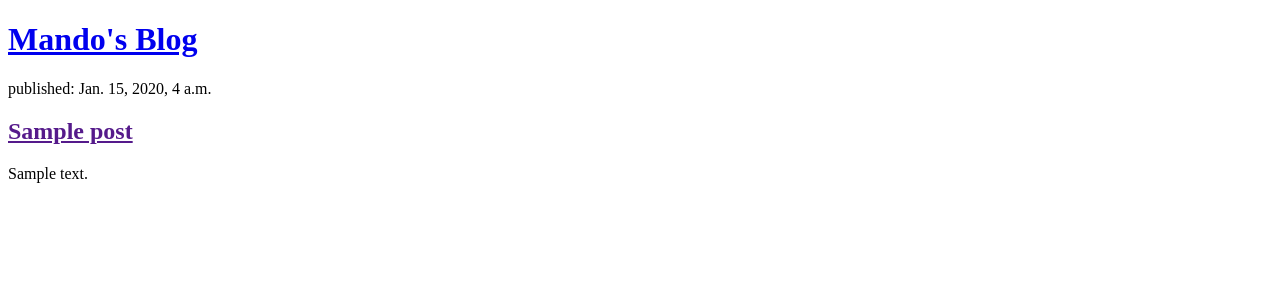
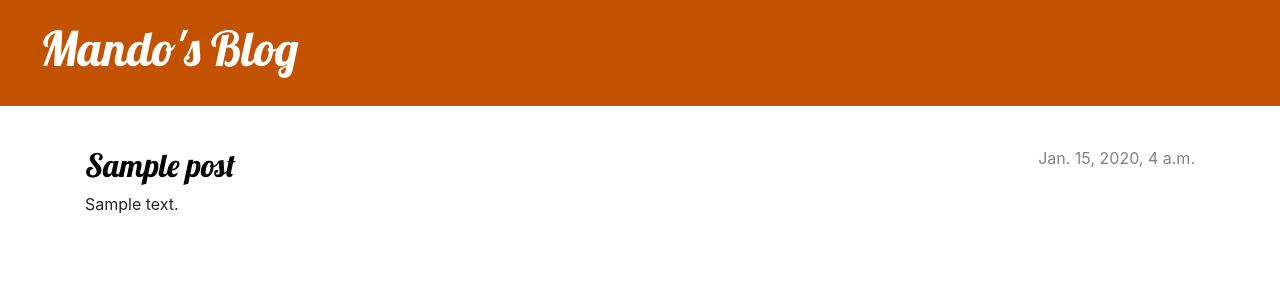
Before and after one commit to amascii/django-girls-blog, a Django app: page / in a window 1280 px wide. Shown: the top 300 px of the page. Run offline with Django 3.2, Linux system fonts and the light colour scheme; tables that the repository leaves empty hold one stand-in row (values such as "Sample post").

Commit message:
css stuff

```diff
--- /dev/null
+++ b/blog/static/css/blog.css
@@ -0,0 +1,70 @@
+.page-header {
+    background-color: #C25100;
+    margin-top: 0;
+    margin-bottom: 40px;
+    padding: 20px 20px 20px 40px;
+}
+
+.page-header h1,
+.page-header h1 a,
+.page-header h1 a:visited,
+.page-header h1 a:active {
+    color: #ffffff;
+    font-size: 36pt;
+    text-decoration: none;
+}
+
+h1,
+h2,
+h3,
+h4 {
+    font-family: 'Lobster', cursive;
+}
+
+.date {
+    color: #828282;
+}
+
+.save {
+    float: right;
+}
+
+.post-form textarea,
+.post-form input {
+    width: 100%;
+}
+
+.top-menu,
+.top-menu:hover,
+.top-menu:visited {
+    color: #ffffff;
+    float: right;
+    font-size: 26pt;
+    margin-right: 20px;
+}
+
+.post {
+    margin-bottom: 70px;
+}
+
+.post h2 a,
+.post h2 a:visited {
+    color: #000000;
+}
+
+.post > .date,
+.post > .actions {
+    float: right;
+}
+
+.btn-default,
+.btn-default:visited {
+    color: #C25100;
+    background: none;
+    border-color: #C25100;
+}
+
+.btn-default:hover {
+    color: #FFFFFF;
+    background-color: #C25100;
+}
--- a/blog/templates/blog/post_list.html
+++ b/blog/templates/blog/post_list.html
@@ -1,18 +1,36 @@
+{% load static %}
 <!DOCTYPE html>
 <html>
+
 <head>
     <title>Mando's blog</title>
+    <link rel="stylesheet" href="https://cdn.jsdelivr.net/npm/bootstrap@4.5.3/dist/css/bootstrap.min.css"
+        integrity="sha384-TX8t27EcRE3e/ihU7zmQxVncDAy5uIKz4rEkgIXeMed4M0jlfIDPvg6uqKI2xXr2" crossorigin="anonymous">
+    <link href="//fonts.googleapis.com/css?family=Lobster&subset=latin,latin-ext" rel="stylesheet" type="text/css">
+    <link rel="stylesheet" href="{% static 'css/blog.css' %}">
 </head>
+
 <body>
-        <header>
+    <header class="page-header">
+        <div class="container"></div>
             <h1><a href="/">Mando's Blog</a></h1>
+        </div>
     </header>
-        {% for post in posts%}
-            <article>
-                <time>published: {{ post.published_date }}</time>
+    <main class="container">
+        <div class="row">
+            <div class="col">
+                {% for post in posts %}
+                    <article class="post">
+                        <time class="date">
+                            {{ post.published_date }}
+                        </time>
                         <h2><a href="">{{ post.title }}</a></h2>
                         <p>{{ post.text|linebreaksbr }}</p>
                     </article>
                 {% endfor %}
+            </div>
+        </div>
+    </main>
 </body>
+
 </html>
--- a/mysite/settings.py
+++ b/mysite/settings.py
@@ -69,7 +69,7 @@ TEMPLATES = [
     },
 ]
 
-WSGI_APPLICATION = 'mysite.wsgi.application'
+WSGI_APPLICATION ='mysite.wsgi.application'
 
 
 # Database
```
Lines whose indentation alone changed are shown as unchanged.
